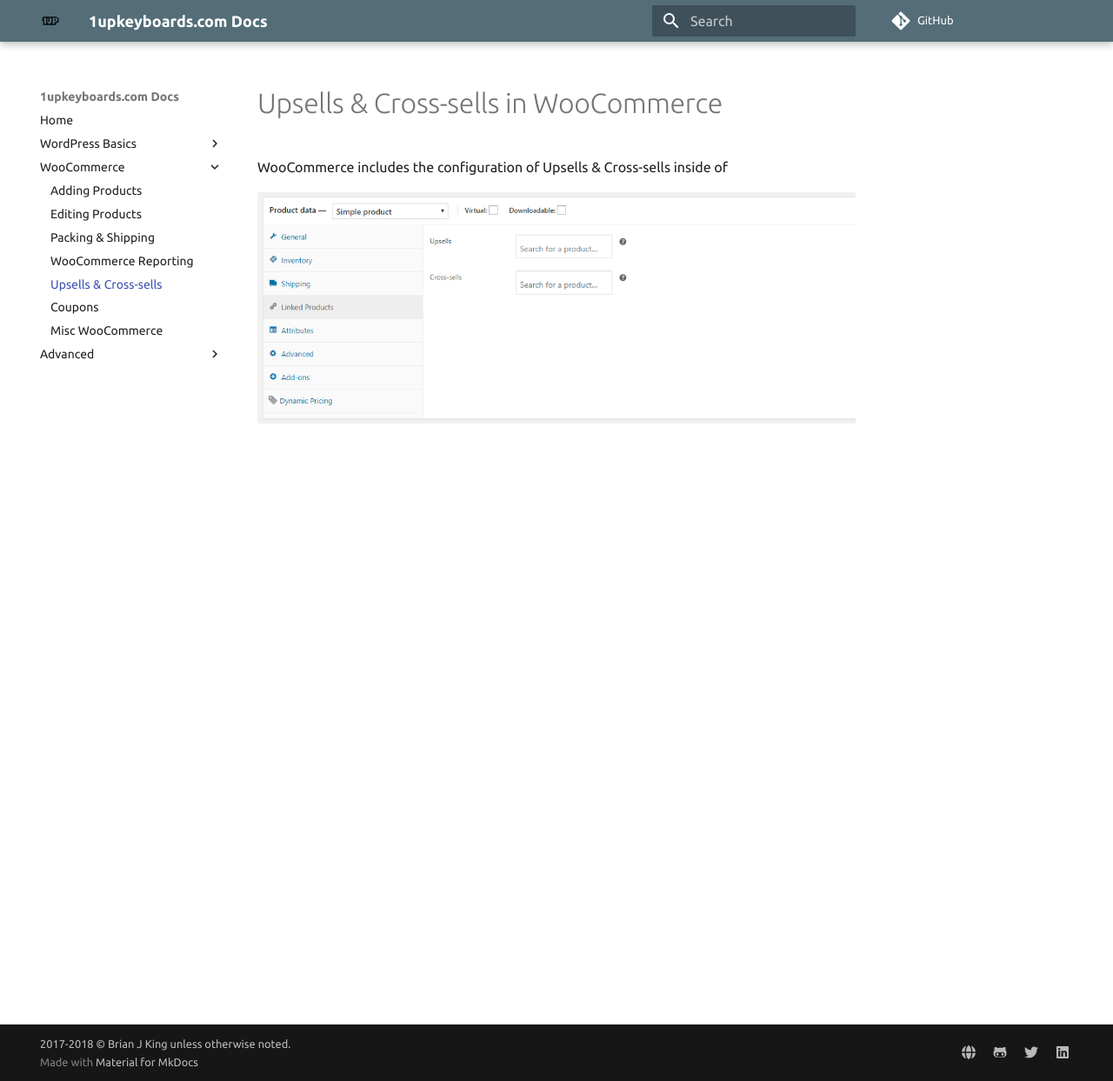
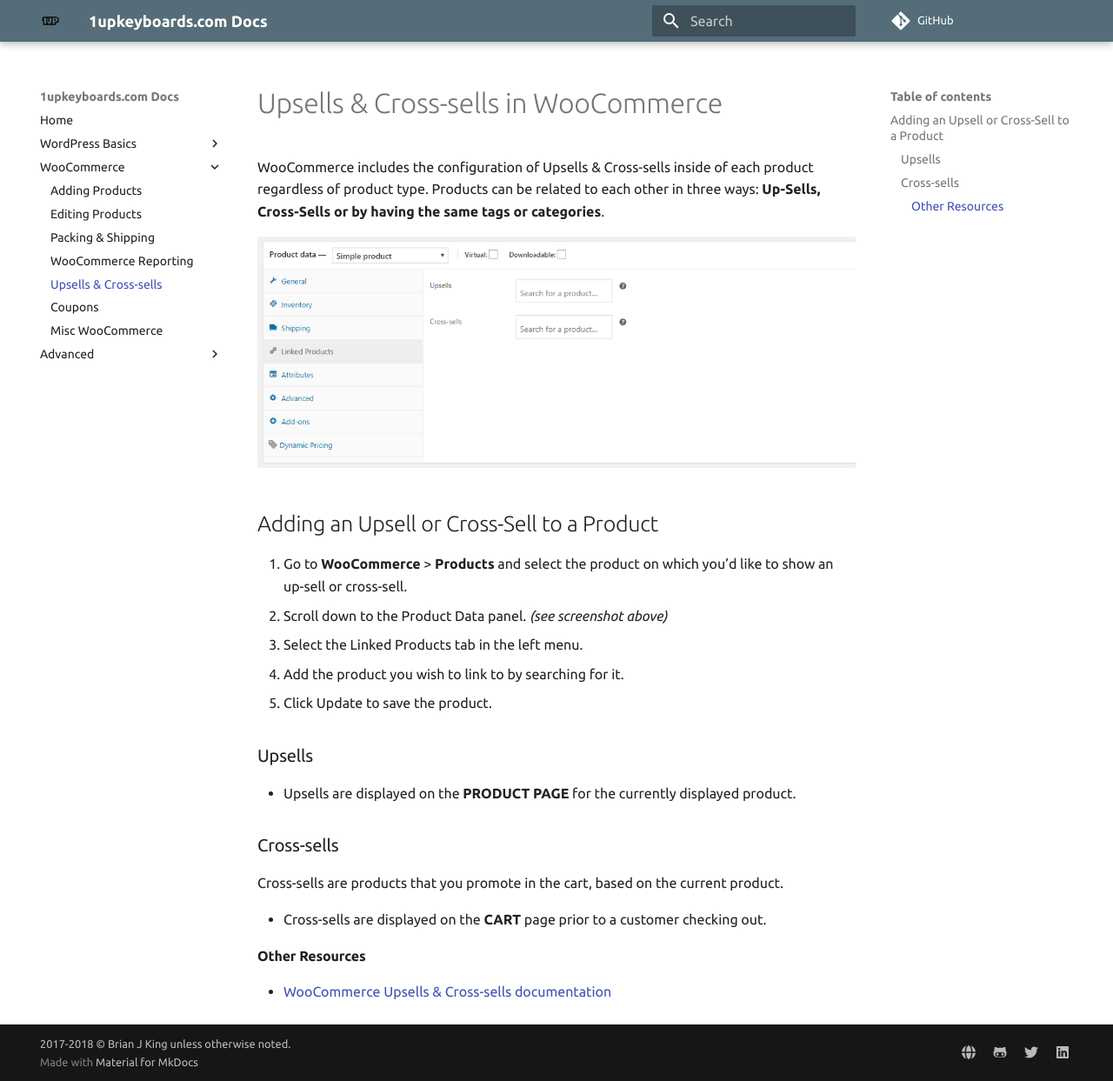
Before and after one commit to brianjking/1upkeyboard-docs, an MkDocs documentation site: the page built from docs/woocommerce/upsells-cross-sells.md, in a window 1280 px wide and 1243 px high. Shown: the whole window at 87% size. Built offline with MkDocs 1.6.1 and Material for MkDocs 9.7.7, drawn with Linux system fonts in a browser that asks for light colours; comment, search, counter and statistics services are not loaded; old or Windows-style settings are respelled for this version of MkDocs.

Commit message:
update cross sell documentation

```diff
--- a/docs/woocommerce/upsells-cross-sells.md
+++ b/docs/woocommerce/upsells-cross-sells.md
@@ -1,5 +1,27 @@
 # Upsells & Cross-sells in WooCommerce
 
-WooCommerce includes the configuration of Upsells & Cross-sells inside of
+WooCommerce includes the configuration of Upsells & Cross-sells inside of each product regardless of product type. Products can be related to each other in three ways: **Up-Sells, Cross-Sells or by having the same tags or categories**.
 
 ![Upsells & Cross-sells](../images/upsells.png)
+
+## Adding an Upsell or Cross-Sell to a Product
+
+1. Go to **WooCommerce** > **Products** and select the product on which you’d like to show an up-sell or cross-sell.
+2. Scroll down to the Product Data panel. _(see screenshot above)_
+3. Select the Linked Products tab in the left menu.
+4. Add the product you wish to link to by searching for it.
+5. Click Update to save the product.
+
+### Upsells
+
+* Upsells are displayed on the **PRODUCT PAGE** for the currently displayed product.
+
+### Cross-sells
+
+Cross-sells are products that you promote in the cart, based on the current product.
+
+* Cross-sells are displayed on the **CART** page prior to a customer checking out.
+
+#### Other Resources
+
+* [WooCommerce Upsells & Cross-sells documentation](https://docs.woocommerce.com/document/related-products-up-sells-and-cross-sells/)
```
